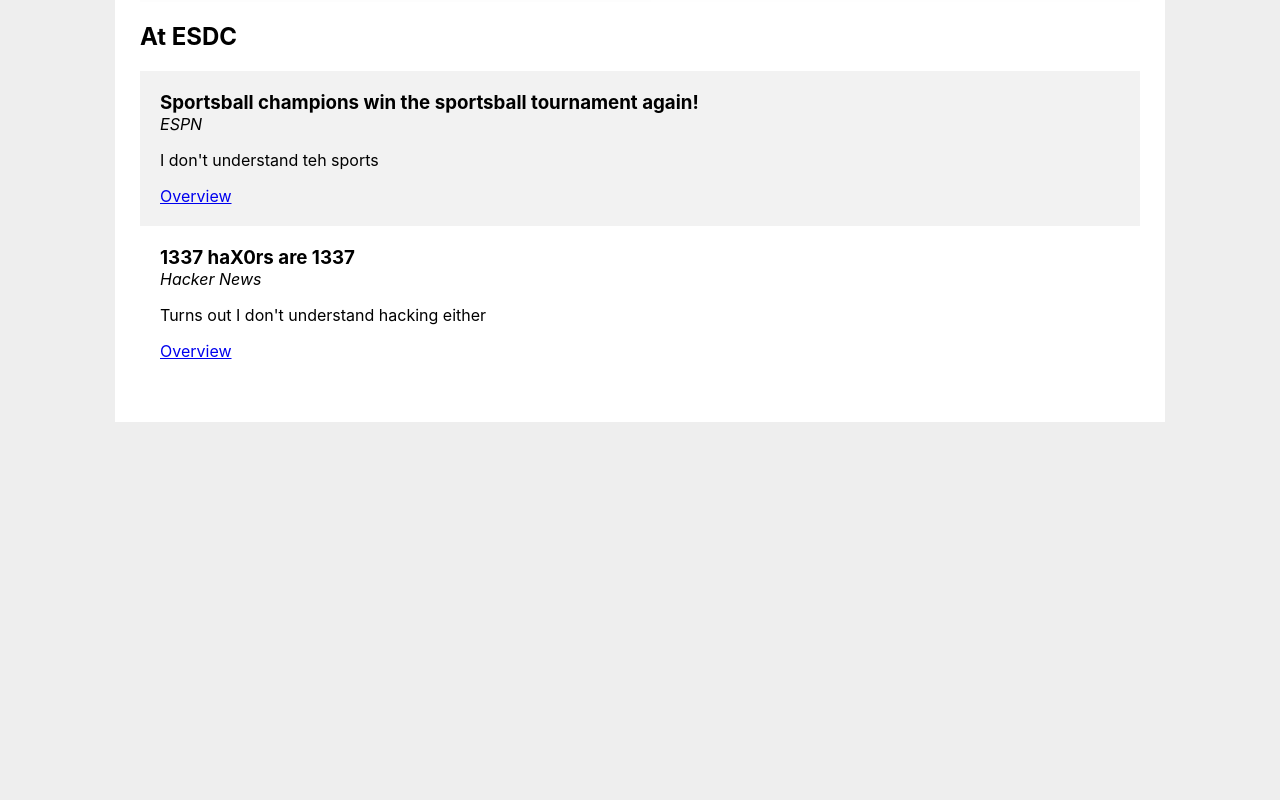
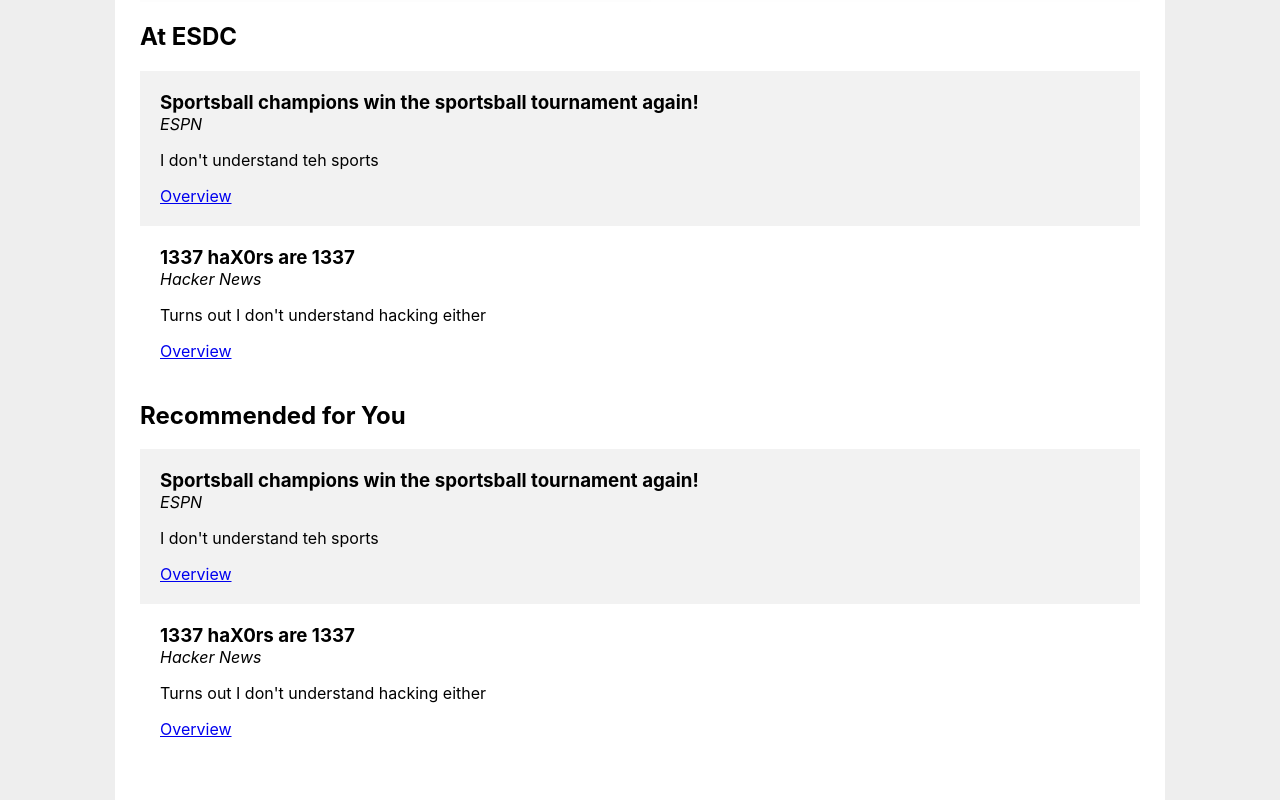
Before and after one commit to jeff-hughes/infohub-ui, a React (Create React App) app: page / in a window 1280 px wide. Shown: the part 619-1419 px from the top of the page. Before the commit the page ends 1041 px from the top, so only its background shows below. Built offline with nearby package versions, Linux system fonts and the light colour scheme.

Commit message:
Add "recommended for you" feed

```diff
--- a/src/App.css
+++ b/src/App.css
@@ -1,6 +1,7 @@
 body {
     background-color: #eee;
 }
+
 .App {
     background-color: #fff;
     margin: 0 auto;
@@ -8,7 +9,7 @@ body {
     padding: 25px;
 }
 
-.NewsFeed {
+.NewsFeed, .ESDCFeed, .RecommendFeed {
     list-style-type: none;
     padding: 0;
 }
--- a/src/App.js
+++ b/src/App.js
@@ -54,6 +54,8 @@ function Home() {
             <NewsFeed endpoint={null} items={json.news} />
             <h2>At ESDC</h2>
             <ESDCFeed endpoint={null} items={json.news} />
+            <h2>Recommended for You</h2>
+            <RecommendFeed endpoint={null} items={json.news} />
         </div>
     );
 }
@@ -102,12 +104,27 @@ class NewsFeed extends Feed {
 
 class ESDCFeed extends Feed {
     render() {
-        var listItems = this.state.items.slice()  // shallow copy of array
-            .sort((a, b) => b - a)                // sort descending
+        var listItems = this.getItems()
             .map((item) =>
                 <NewsItem key={item.id} id={item.id} source={item.source} title={item.title} text={item.text} />
             );
-        return <ul className="NewsFeed">{listItems}</ul>;
+        return <ul className="ESDCFeed">{listItems}</ul>;
+    }
+}
+
+class RecommendFeed extends Feed {
+    render() {
+        var listItems = this.getItems()
+            .map((item) =>
+                <NewsItem
+                    key={item.id}
+                    id={item.id}
+                    source={item.source}
+                    title={item.title}
+                    text={item.text}
+                />
+            );
+        return <ul className="RecommendFeed">{listItems}</ul>;
     }
 }
 
```
